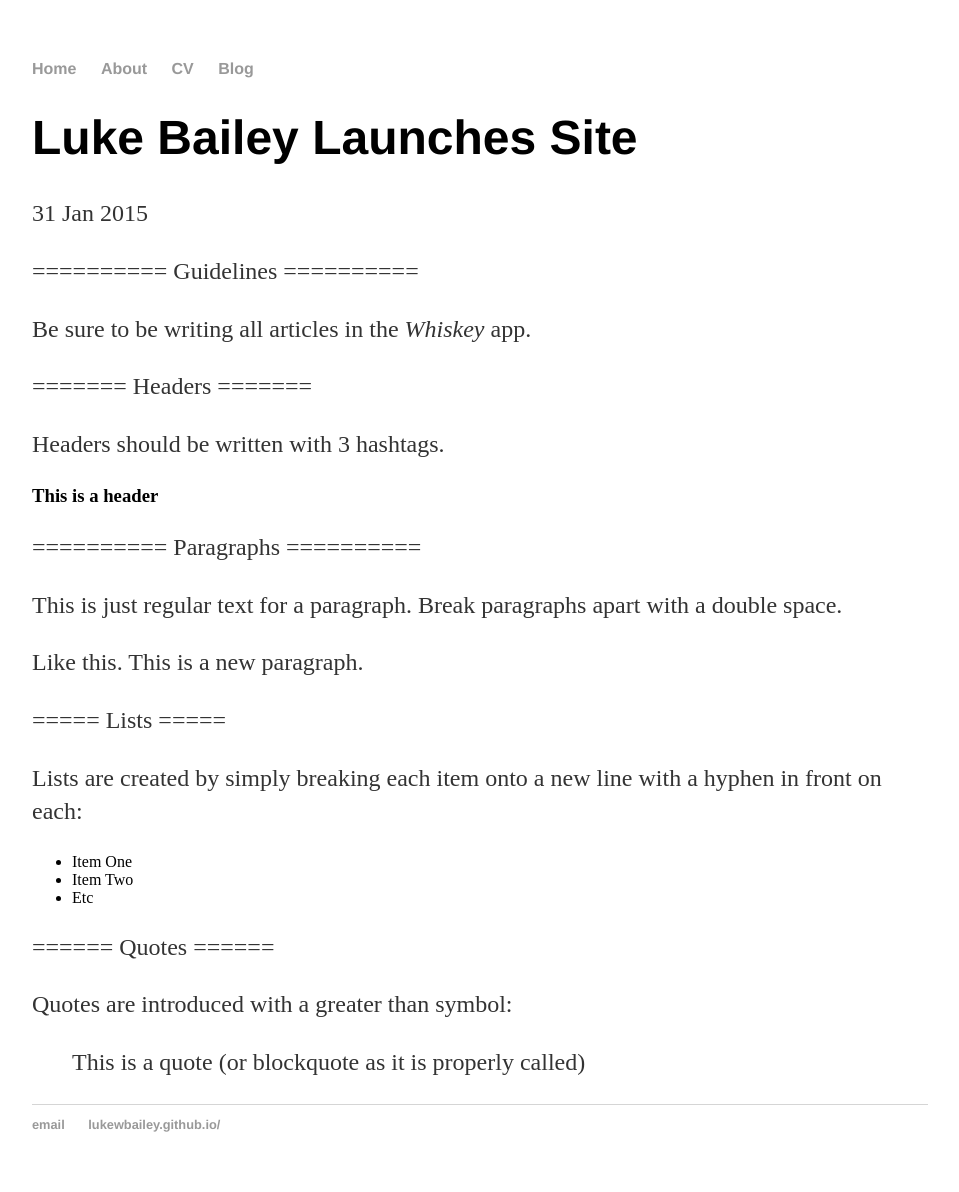
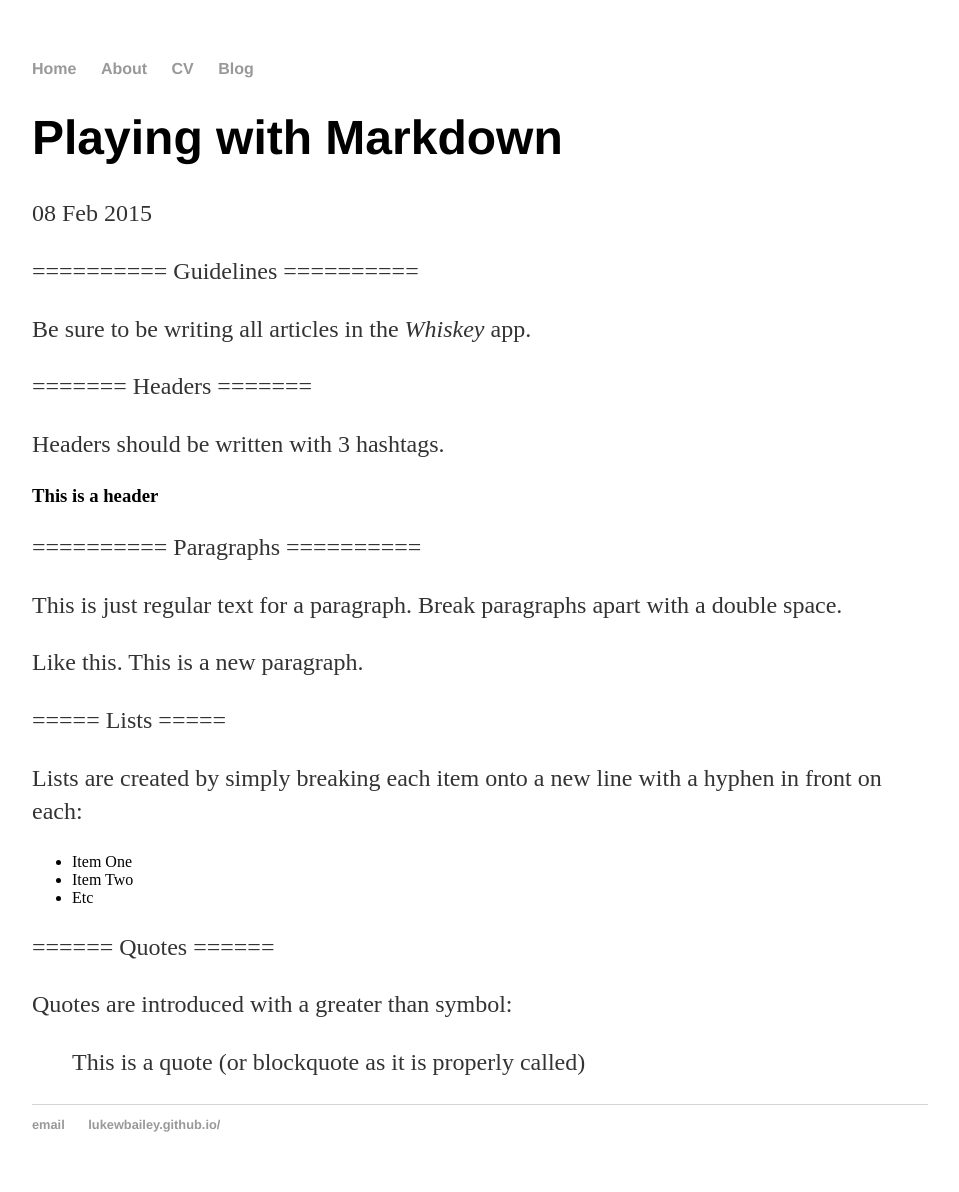
Before and after one commit to LukeWBailey/lukewbailey.github.io, a Jekyll site: the page built from _posts/2015-02-08-playing-with-markdown.md, in a window 1280 px wide. Shown: the whole page, without its empty margins (160-1119 px from the left). Built offline with Jekyll 4.4.1, drawn with Linux system fonts in a browser that asks for light colours.

Commit message:
Update 2015-02-08-playing-with-markdown.md

```diff
--- a/_posts/2015-02-08-playing-with-markdown.md
+++ b/_posts/2015-02-08-playing-with-markdown.md
@@ -1,7 +1,7 @@
 ---
 layout: post
-title: "Luke Bailey Launches Site"
-date: 2015-01-31
+title: "Playing with Markdown"
+date: 2015-02-08
 ---
 
 ==========
```
